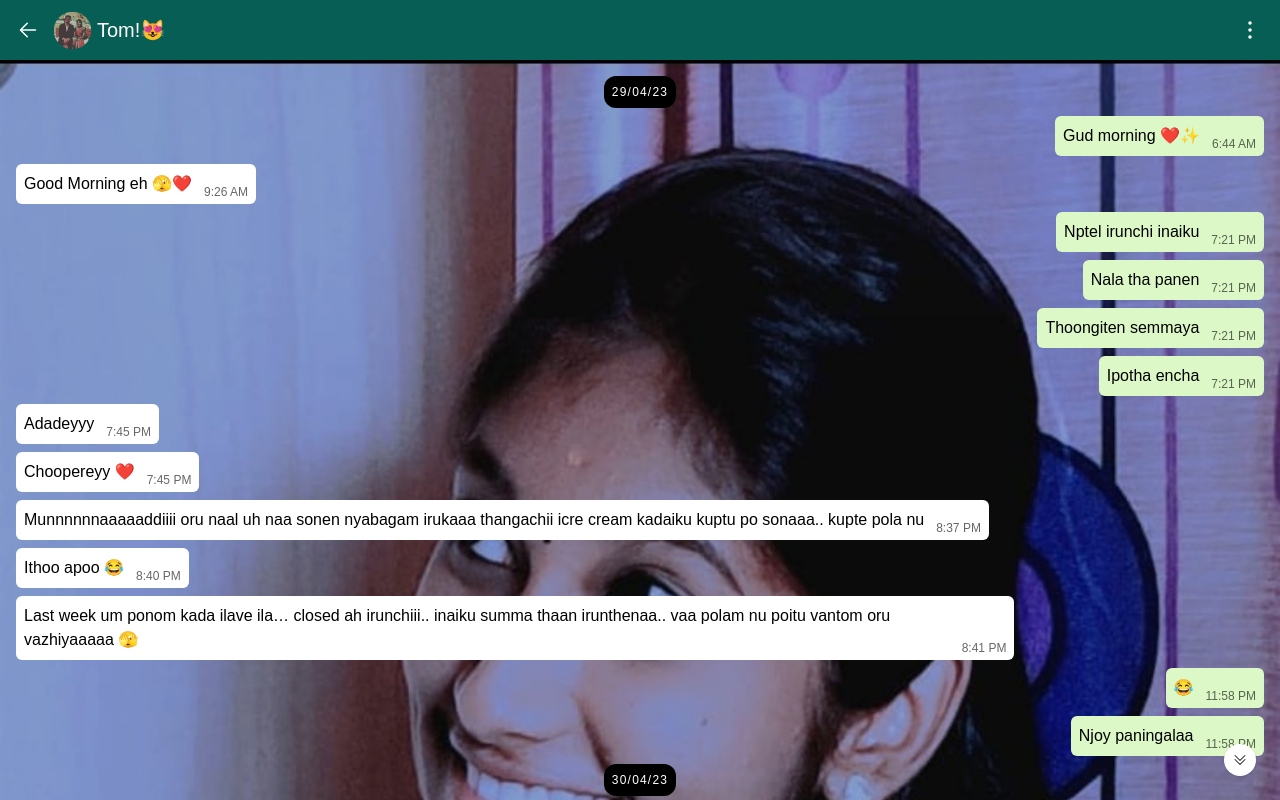
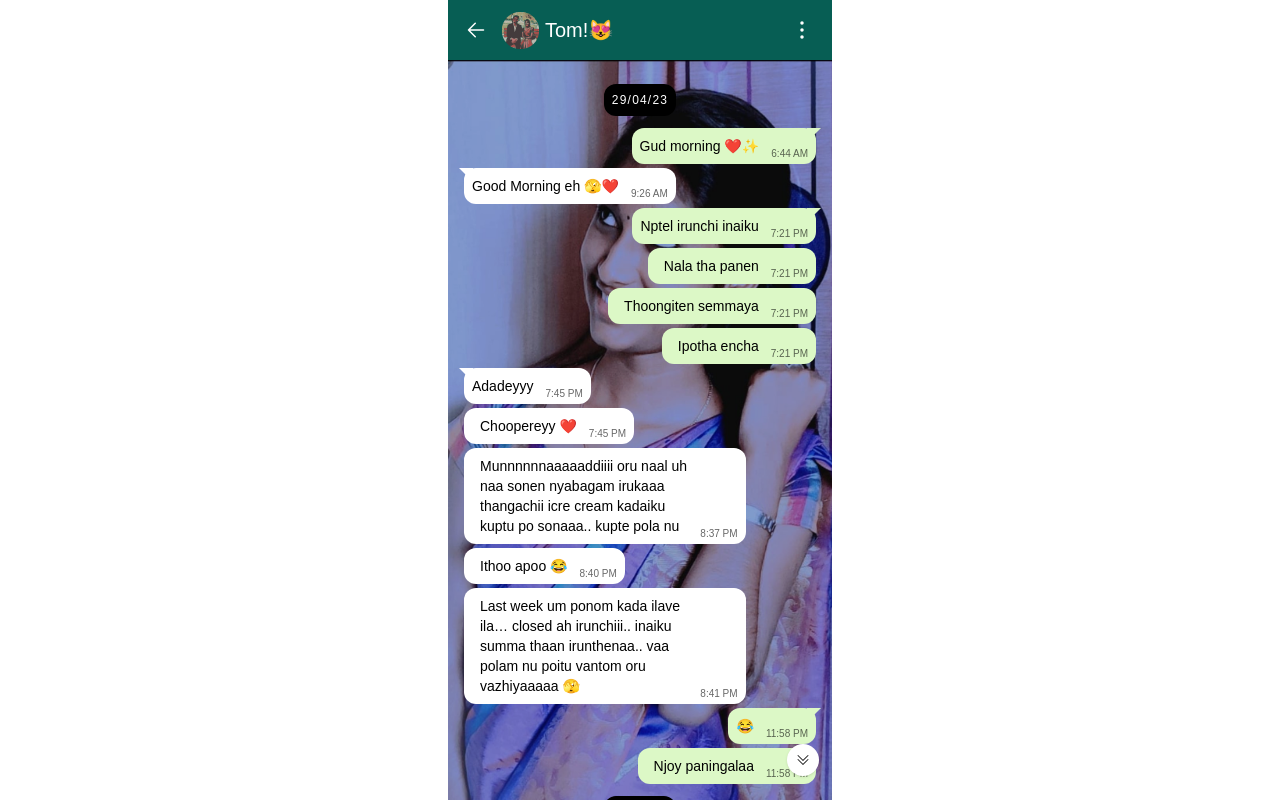
Before and after one commit to sanjay-kumar97/my-mini-apps, a Next.js app: page /our-chats in a window 1280 px wide. Built offline with nearby package versions, Linux system fonts and the light colour scheme.

Commit message:
Minor UI Fixes Uff

```diff
--- a/src/components/ui/DateCard/index.tsx
+++ b/src/components/ui/DateCard/index.tsx
@@ -7,7 +7,7 @@ const DateCard = ({ setShowMenu }: any) => {
     return newDate.slice(0, 4) + newDate.slice(6);
   };
   return (
-    <div className="fixed h-screen w-screen bg-black/60">
+    <div className="fixed z-[99] h-screen w-screen bg-black/60">
       <div className="fixed left-[50%] top-[50%] flex w-fit min-w-[80%] translate-x-[-50%] translate-y-[-50%] flex-col gap-4 rounded-xl bg-white p-6">
         <p className="flex items-center justify-between whitespace-nowrap text-xl font-bold">
           Pick a Date to Search{" "}
--- a/src/pages/our-chats/index.tsx
+++ b/src/pages/our-chats/index.tsx
@@ -20,8 +20,20 @@ const Index = () => {
     console.log(container?.scrollHeight, container?.scrollTop);
   };
 
+  useEffect(() => {
+    var container: any = document.querySelector("#container");
+    var button: any = document.querySelector("#toBottom");
+    container.addEventListener("scroll", () => {
+      if (container.scrollTop > container.scrollHeight - 1000) {
+        button.style.visibility = "hidden";
+      } else {
+        button.style.visibility = "visible";
+      }
+    });
+  }, []);
+
   return (
-    <section className="min-w-screen flex h-[100dvh] flex-col">
+    <section className="mx-auto flex h-[100dvh] w-screen flex-col md:h-screen md:w-[30%]">
       <div className="flex w-full items-center gap-5 bg-[#075E54] p-4 text-white">
         <svg
           xmlns="http://www.w3.org/2000/svg"
@@ -105,7 +117,7 @@ const Index = () => {
           </svg>
         )}
         {!loader && (
-          <div className="flex flex-col gap-2 bg-black/10 p-4">
+          <div className="flex flex-col gap-1 bg-black/10 p-4">
             {data?.map((item, index: number) => {
               let chatHead =
                 "after:absolute after:top-0 after:left-[-7px] after:border-[7px] after:z-0 after:border-r-white after:border-t-white after:border-l-transparent after:border-b-transparent";
@@ -115,14 +127,23 @@ const Index = () => {
                     <Date inputDate={item?.date} />
                   )}
                   <p
-                    className={`relative z-10 flex w-fit max-w-[80%] gap-2 whitespace-pre-line break-words rounded-md p-2 text-black ${
+                    className={`relative z-20 flex w-fit max-w-[80%] gap-2 whitespace-pre-line break-words rounded-xl p-2 text-sm text-black ${
                       item?.sender == "Sanjay"
                         ? "bg-white"
                         : "self-end bg-[#DCF8C6]"
                     }`}
                   >
+                    <span
+                      className={`${
+                        index == 0 || data[index - 1].sender != item?.sender
+                          ? item?.sender == "Sanjay"
+                            ? "absolute left-[-5px] top-0 z-0 border-[7px] border-b-transparent border-l-transparent border-r-white border-t-white"
+                            : "absolute right-[-5px] top-0 z-0 border-[7px] border-b-transparent border-l-[#DCF8C6] border-r-transparent border-t-[#DCF8C6]"
+                          : ""
+                      }`}
+                    ></span>
                     {item?.message}
-                    <span className="translate-x-1 translate-y-1 self-end whitespace-nowrap pr-1 text-xs text-black/60">
+                    <span className="translate-x-1 translate-y-2 self-end whitespace-nowrap pr-1 text-[10px] text-black/60">
                       {item?.time}
                     </span>
                   </p>
@@ -137,8 +158,9 @@ const Index = () => {
         xmlns="http://www.w3.org/2000/svg"
         viewBox="0 0 24 24"
         fill="currentColor"
-        className="fixed bottom-6 right-6 z-50 h-8 w-8 rounded-full bg-white p-2 shadow"
+        className="fixed bottom-6 z-50 h-8 w-8 rounded-full bg-white p-2 shadow max-md:right-6 md:left-[61.5%]"
         onClick={scrollToBottom}
+        id="toBottom"
       >
         <path
           fill-rule="evenodd"
@@ -155,7 +177,7 @@ export default Index;
 const Date = ({ inputDate }: any) => {
   return (
     <p
-      className="w-fit self-center rounded-xl bg-black p-2 text-xs tracking-widest text-white"
+      className="my-2 w-fit self-center rounded-xl bg-black p-2 text-xs tracking-widest text-white"
       id={inputDate.replaceAll("/", "")}
     >
       {inputDate}
```
